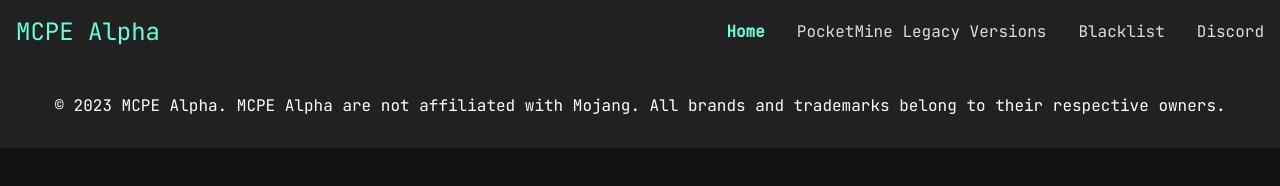
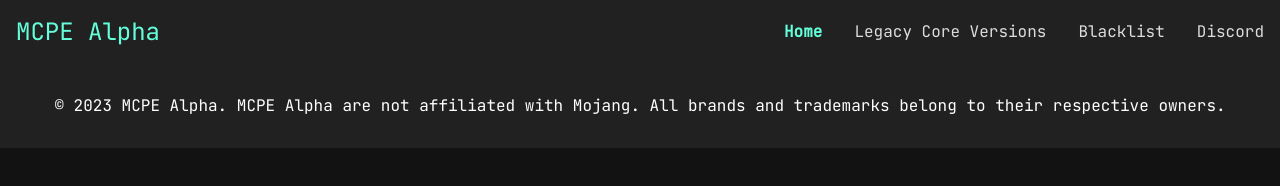
Before and after one commit to LegacyMinecraftPE/OLD_LegacyMinecraftPE.github.io, a plain HTML site: page index.html in a window 1280 px wide. Drawn offline with Linux system fonts and the light colour scheme.

Commit message:
Update index.html

```diff
--- a/index.html
+++ b/index.html
@@ -13,7 +13,7 @@
         <nav>
             <ul class="navigation">
                 <li><a href="https://mcpe-alpha.github.io/" class="active">Home</a></li>
-                <li><a href="https://mcpe-alpha.github.io/PocketMineLegacyVersions/">PocketMine Legacy Versions</a></li>
+                <li><a href="https://mcpe-alpha.github.io/LegacyCoreVersions/">Legacy Core Versions</a></li>
                 <li><a href="https://mcpe-alpha.github.io/blacklist/">Blacklist</a></li>
                 <li><a href="https://discord.gg/4fv4RrTav4">Discord</a></li>
             </ul>
```
